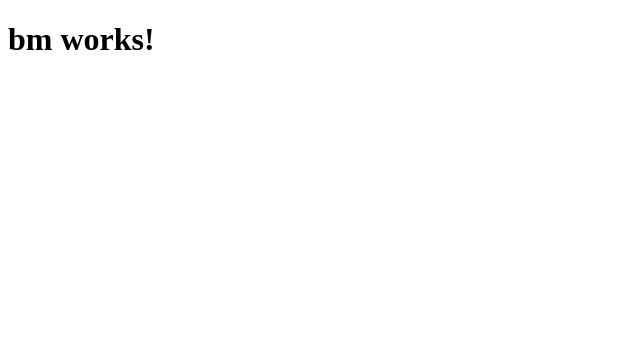
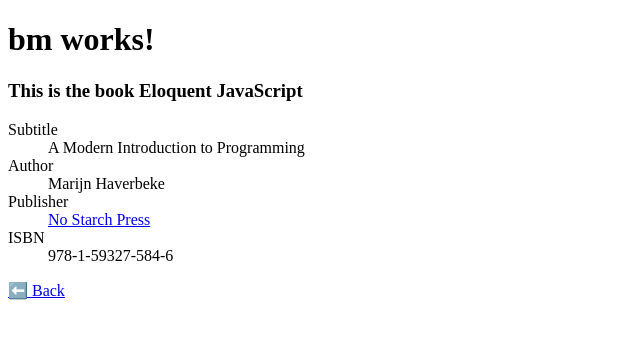
Before and after one commit to aschuettler/angular2-workshop-2016-12-nrw, an Angular app: page /books/1 in a window 1280 px wide. Before the commit this address led to /. Shown: the top 338 px of the page, without its empty margins (0-640 px from the left). Built offline with nearby package versions, Linux system fonts and the light colour scheme.

Commit message:
book detail

```diff
--- a/src/app/app.module.ts
+++ b/src/app/app.module.ts
@@ -14,6 +14,7 @@
 import {
   BookDataService
 } from './shared';
+import { BookDetailComponent } from './book-detail/book-detail.component';
 
 @NgModule({
   declarations: [
@@ -21,7 +22,8 @@
     InfoBoxComponent,
     MouseCursorComponent,
     TitleBoxComponent,
-    BookListComponent
+    BookListComponent,
+    BookDetailComponent
   ],
   imports: [
     BrowserModule,
--- a/src/app/app.routing.ts
+++ b/src/app/app.routing.ts
@@ -3,6 +3,7 @@
 import { ModuleWithProviders} from '@angular/core';
 
 import { BookListComponent } from './book-list/book-list.component';
+import { BookDetailComponent } from './book-detail/book-detail.component';
 
 export const routes: Routes = [{
   path: '',
@@ -11,6 +12,9 @@
 }, {
   path: 'books',
   component: BookListComponent
+}, {
+  path: 'books/:isbn',
+  component: BookDetailComponent
 }];
 
 export const routing = RouterModule.forRoot(routes);
--- /dev/null
+++ b/src/app/book-detail/book-detail.component.html
@@ -0,0 +1,17 @@
+<h3>This is the book {{book.title}}</h3>
+<dl>
+  <dt>Subtitle</dt>
+  <dd>{{ book.subtitle }}</dd>
+  <dt>Author</dt>
+  <dd>{{ book.author }}</dd>
+  <dt>Publisher</dt>
+  <dd>
+    <a [href]="book.publisher.url">{{book.publisher.name}}</a>
+  </dd>
+  <dt>ISBN</dt>
+  <dd>{{ book.isbn }}</dd>
+</dl>
+
+<a routerLink="/books">
+  ⬅️ Back
+</a>
--- /dev/null
+++ b/src/app/book-detail/book-detail.component.ts
@@ -0,0 +1,32 @@
+import { Component, OnInit } from '@angular/core';
+
+import { Book }  from '../shared';
+
+@Component({
+  selector: 'bm-book-detail',
+  templateUrl: './book-detail.component.html',
+  styleUrls: ['./book-detail.component.css']
+})
+export class BookDetailComponent implements OnInit {
+
+  /* tslint:disable */
+  book: Book = {
+    "title": "Eloquent JavaScript",
+    "subtitle": "A Modern Introduction to Programming",
+    "isbn": "978-1-59327-584-6",
+    "abstract": "JavaScript lies at the heart of almost every modern web application, from social apps to the newest browser-based games. Though simple for beginners to pick up and play with, JavaScript is a flexible, complex language that you can use to build full-scale applications.",
+    "numPages": 472,
+    "author": "Marijn Haverbeke",
+    "publisher": {
+      "name": "No Starch Press",
+      "url": "https://www.nostarch.com/"
+    }
+  };
+  /* tslint:enable */
+
+  constructor() { }
+
+  ngOnInit() {
+  }
+
+}
--- a/src/app/book-list/book-list.component.html
+++ b/src/app/book-list/book-list.component.html
@@ -2,7 +2,11 @@
 
 <ul>
   <li *ngFor="let book of books">
-    <h4>{{ book.title }} <small>{{ book.subtitle }}</small></h4>
+    <h4>
+      <a [routerLink]="['/books', book.isbn]">
+        {{ book.title }} <small>{{ book.subtitle }}</small>
+      </a>
+    </h4>
     <p>{{ book.abstract }}</p>
     <p>ISBN: {{book.isbn}}</p>
     <p>Publisher: <a [href]="book.publisher.url">{{ book.publisher.name }}</a></p>
```
Also changed, not shown: src/app/book-detail/book-detail.component.css (added), 1 other file (tests, documents, lock files or other folders).
